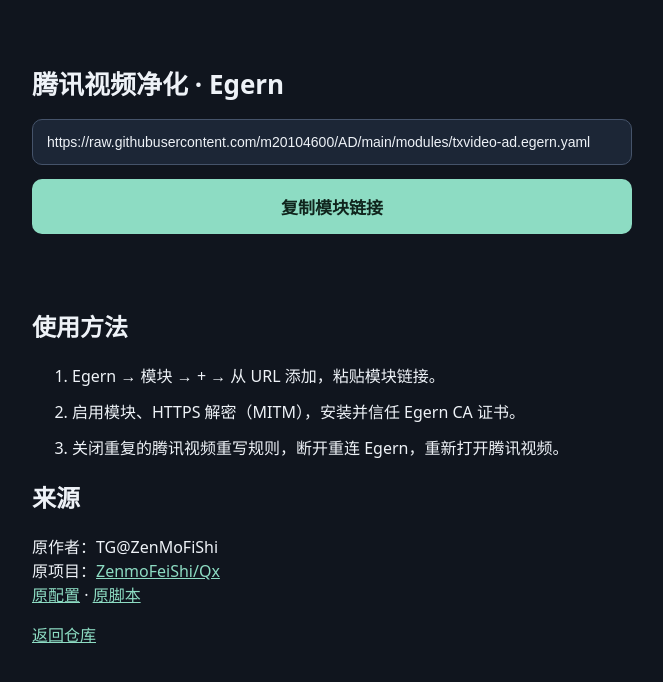
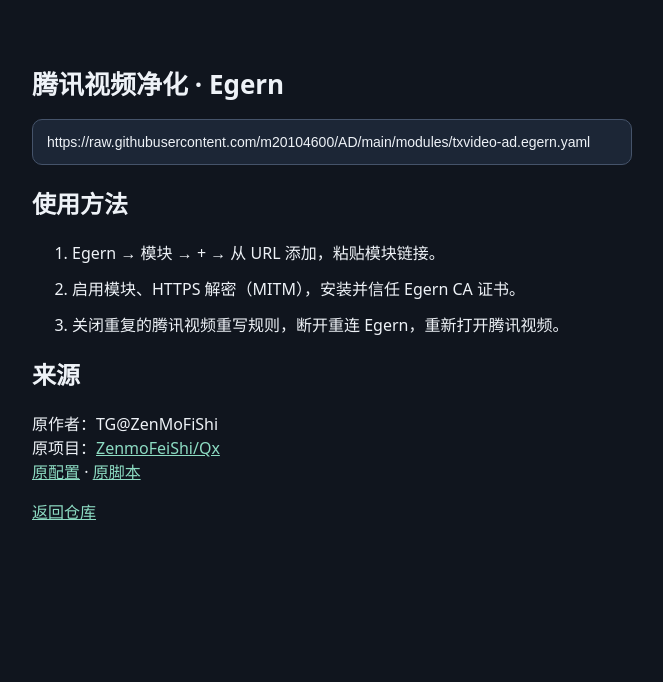
Before and after one commit to m20104600/AD, a website: page index.html in a window 1280 px wide. Shown: the whole page, without its empty margins (308-971 px from the left). Drawn offline with Linux system fonts and the light colour scheme.

Commit message:
docs: remove both copy link buttons

```diff
--- a/index.html
+++ b/index.html
@@ -1,5 +1,2 @@
 <!doctype html>
-<html lang="zh-CN"><head><meta charset="utf-8"><meta name="viewport" content="width=device-width,initial-scale=1"><title>腾讯视频 · Egern</title><style>body{font:16px system-ui;max-width:600px;margin:64px auto;padding:0 24px;background:#10151e;color:#eef2f7}h1{font-size:26px}input{box-sizing:border-box;width:100%;padding:14px;background:#1c2636;border:1px solid #45536a;border-radius:10px;color:inherit;font-size:14px}button{width:100%;padding:15px;margin:14px 0;border:0;border-radius:10px;background:#8ddcc3;color:#10251d;font-size:17px;font-weight:bold;cursor:pointer}a{color:#8ddcc3}li{margin:12px 0}#status{min-height:24px}</style></head><body><h1>腾讯视频净化 · Egern</h1><input id="url" aria-label="模块链接" readonly value="https://raw.githubusercontent.com/m20104600/AD/main/modules/txvideo-ad.egern.yaml"><button id="copy" type="button">复制模块链接</button><p id="status" role="status" aria-live="polite"></p><h2>使用方法</h2><ol><li>Egern → 模块 → + → 从 URL 添加，粘贴模块链接。</li><li>启用模块、HTTPS 解密（MITM），安装并信任 Egern CA 证书。</li><li>关闭重复的腾讯视频重写规则，断开重连 Egern，重新打开腾讯视频。</li></ol><h2>来源</h2><p>原作者：TG@ZenMoFiShi<br>原项目：<a href="https://github.com/ZenmoFeiShi/Qx">ZenmoFeiShi/Qx</a><br><a href="https://github.com/ZenmoFeiShi/Qx/blob/main/TxvideoAD.snippet">原配置</a> · <a href="https://github.com/ZenmoFeiShi/Qx/blob/main/Txvideoad.js">原脚本</a></p><p><a href="https://github.com/m20104600/AD">返回仓库</a></p><script>
-const field=document.getElementById('url'),status=document.getElementById('status');
-document.getElementById('copy').addEventListener('click',async()=>{let copied=false;try{await navigator.clipboard.writeText(field.value);copied=true;}catch{field.focus();field.select();field.setSelectionRange(0,field.value.length);try{copied=document.execCommand('copy');}catch{}}status.textContent=copied?'已复制，去 Egern 粘贴即可。':'请长按上方链接，选择复制。';});
-</script></body></html>
+<html lang="zh-CN"><head><meta charset="utf-8"><meta name="viewport" content="width=device-width,initial-scale=1"><title>腾讯视频 · Egern</title><style>body{font:16px system-ui;max-width:600px;margin:64px auto;padding:0 24px;background:#10151e;color:#eef2f7}h1{font-size:26px}input{box-sizing:border-box;width:100%;padding:14px;background:#1c2636;border:1px solid #45536a;border-radius:10px;color:inherit;font-size:14px}a{color:#8ddcc3}li{margin:12px 0}</style></head><body><h1>腾讯视频净化 · Egern</h1><input id="url" aria-label="模块链接" readonly value="https://raw.githubusercontent.com/m20104600/AD/main/modules/txvideo-ad.egern.yaml"><h2>使用方法</h2><ol><li>Egern → 模块 → + → 从 URL 添加，粘贴模块链接。</li><li>启用模块、HTTPS 解密（MITM），安装并信任 Egern CA 证书。</li><li>关闭重复的腾讯视频重写规则，断开重连 Egern，重新打开腾讯视频。</li></ol><h2>来源</h2><p>原作者：TG@ZenMoFiShi<br>原项目：<a href="https://github.com/ZenmoFeiShi/Qx">ZenmoFeiShi/Qx</a><br><a href="https://github.com/ZenmoFeiShi/Qx/blob/main/TxvideoAD.snippet">原配置</a> · <a href="https://github.com/ZenmoFeiShi/Qx/blob/main/Txvideoad.js">原脚本</a></p><p><a href="https://github.com/m20104600/AD">返回仓库</a></p></body></html>
```
Also changed, not shown: README.md.
